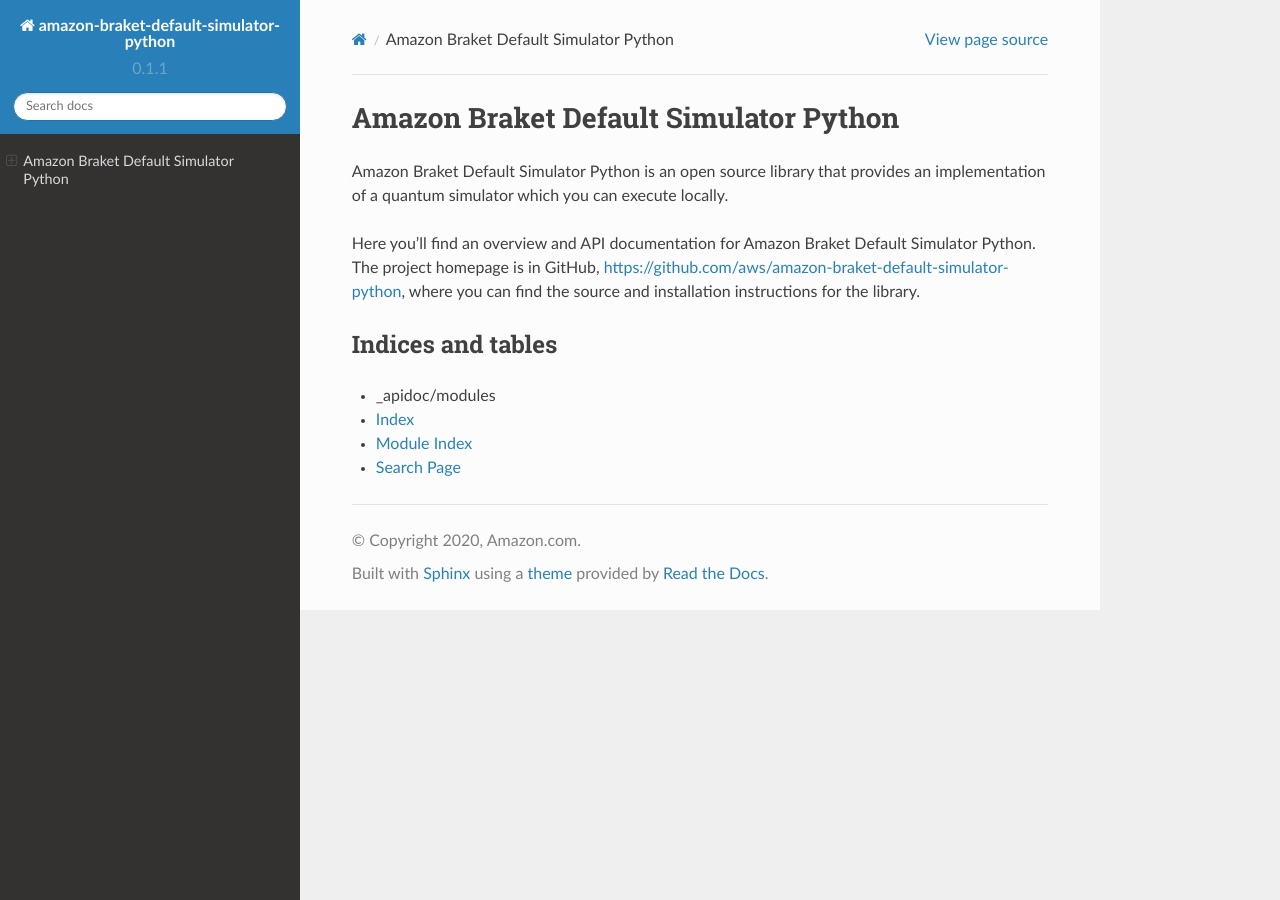
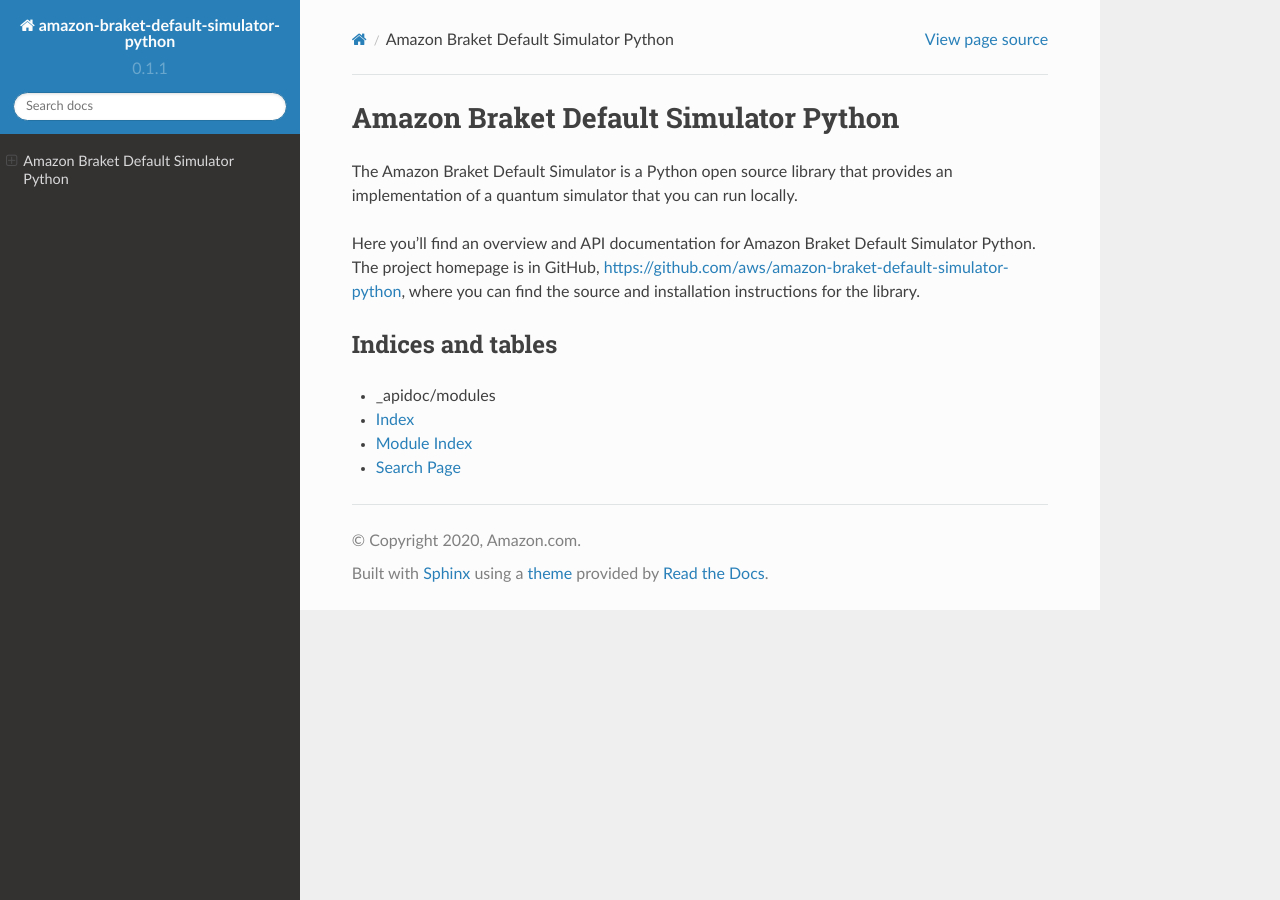
Before and after one commit to amazon-braket/amazon-braket-default-simulator-python, a Sphinx documentation site: the page built from doc/index.rst, in a window 1280 px wide. Built offline with Sphinx 7.4.7 and the Read the Docs theme 2.0.0, drawn with Linux system fonts in a browser that asks for light colours.

```diff
--- a/doc/index.rst
+++ b/doc/index.rst
@@ -1,8 +1,8 @@
 Amazon Braket Default Simulator Python
 ======================================
 
-Amazon Braket Default Simulator Python is an open source library that provides an implementation of a quantum simulator
-which you can execute locally.
+The Amazon Braket Default Simulator is a Python open source library that provides an implementation of a quantum simulator
+that you can run locally.
 
 Here you'll find an overview and API documentation for Amazon Braket Default Simulator Python.
 The project homepage is in GitHub, https://github.com/aws/amazon-braket-default-simulator-python, where you can find the source and installation instructions for the library.
```
Also changed, not shown: README.md (+18 -21 lines).
